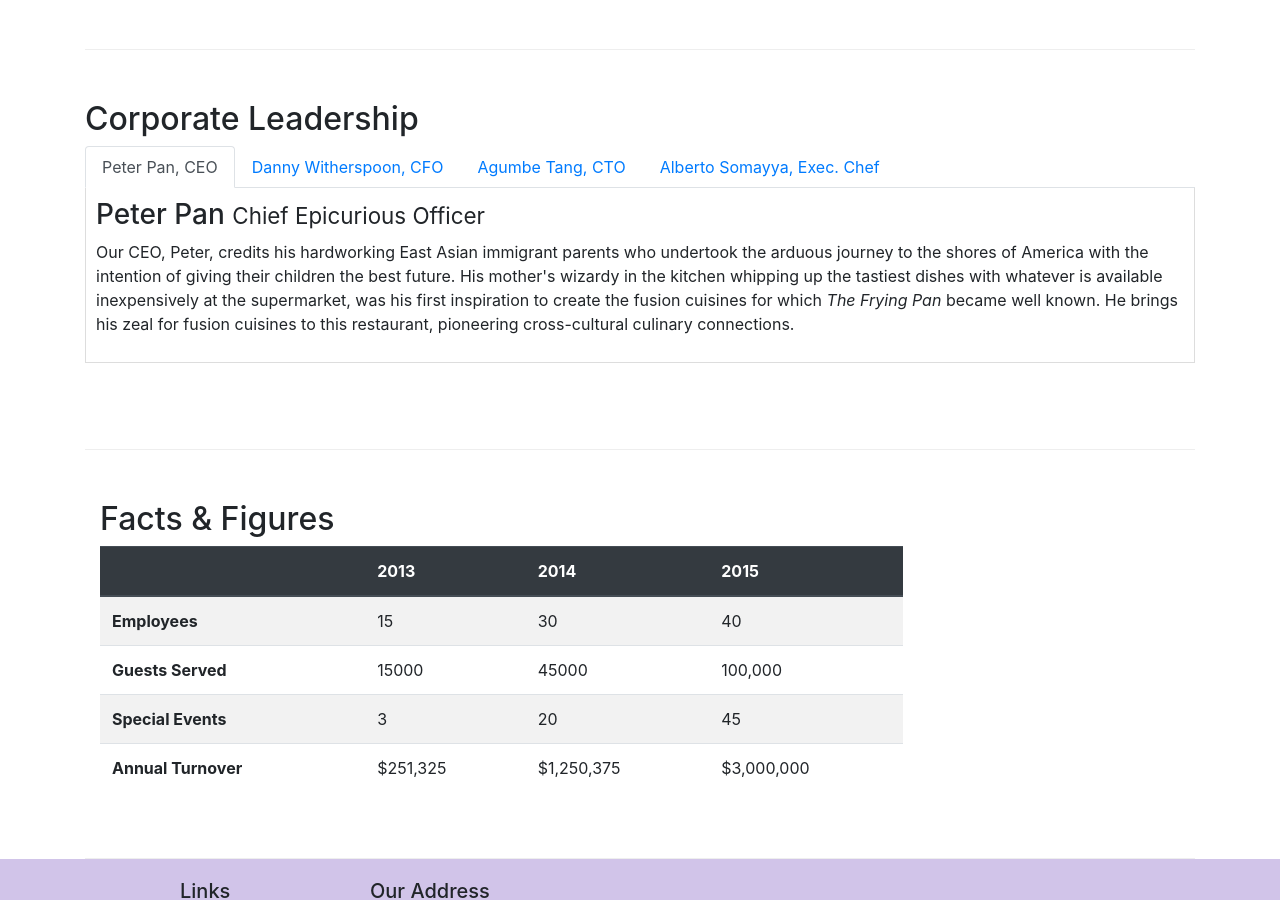
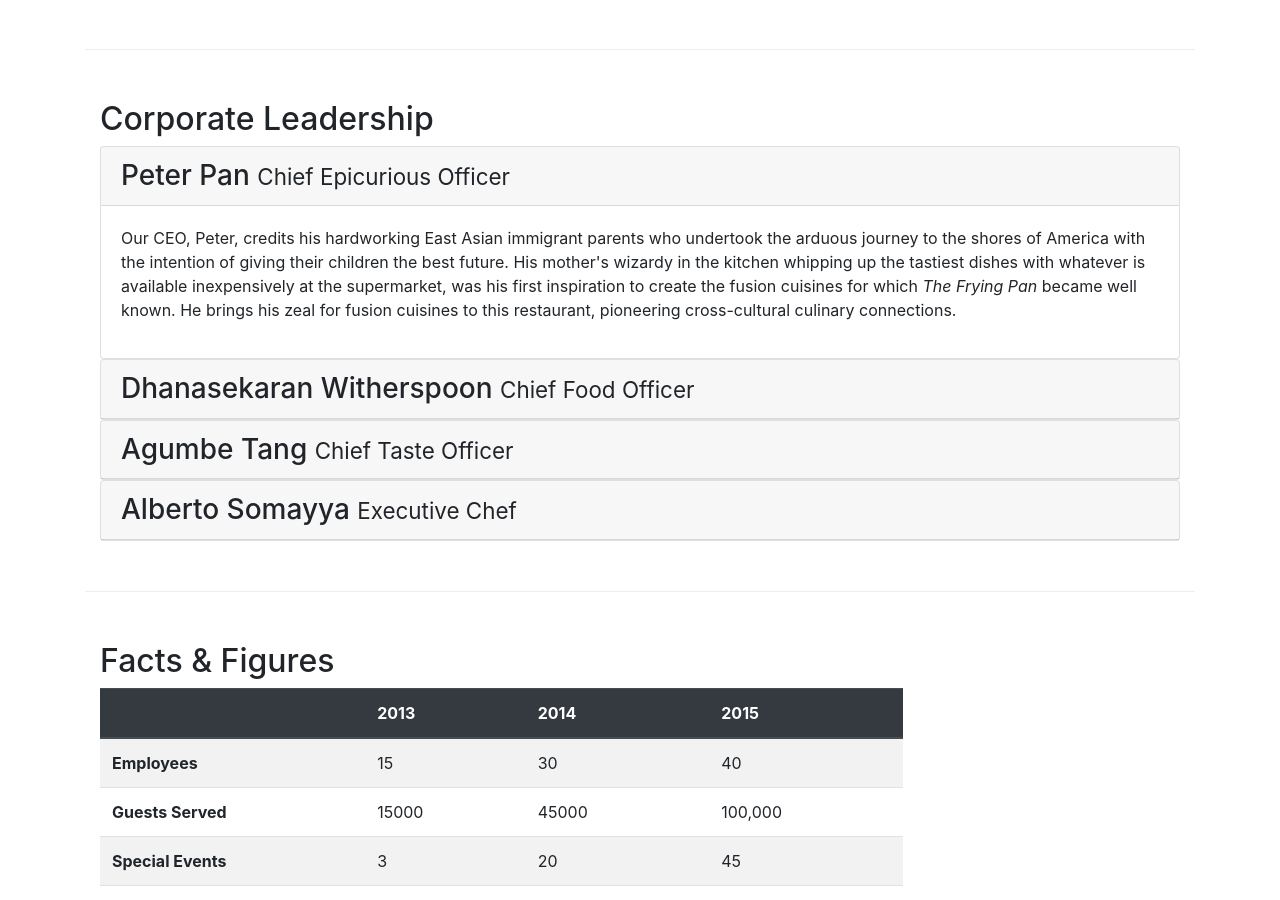
Before and after one commit to NiKsLpU/Boot-strap, a website: page aboutus.html in a window 1280 px wide. Shown: the part 922-1822 px from the top of the page. Drawn offline with nearby package versions, Linux system fonts and the light colour scheme.

Commit message:
accordian

```diff
--- a/aboutus.html
+++ b/aboutus.html
@@ -94,43 +94,70 @@
 
 
         <div class="row row-content">
-            <div>
+            <div class="col-12">
                 <h2>Corporate Leadership</h2>
 
-                <ul class="nav nav-tabs">
-                    <li class="nav-item">
-                        <a class="nav-link active" href="#peter" role="tab" data-toggle="tab">Peter Pan, CEO</a>
-                    </li>
-                    <li class="nav-item">
-                        <a class="nav-link" href="#danny" role="tab" data-toggle="tab">Danny Witherspoon, CFO</a>
-                    </li>
-                    <li class="nav-item">
-                        <a class="nav-link" href="#agumbe" role="tab" data-toggle="tab">Agumbe Tang, CTO</a>
-                    </li>
-                    <li class="nav-item">
-                        <a class="nav-link" href="#alberto" role="tab" data-toggle="tab">Alberto Somayya, Exec. Chef</a>
-                    </li>
-                </ul>
-                <div class="tab-content">
-                    <div role="tabpanel" class="tab-pane fade show active" id="peter">
-                        <h3>Peter Pan <small>Chief Epicurious Officer</small></h3>
-                        <p class="d-none d-sm-block">Our CEO, Peter, credits his hardworking East Asian immigrant parents who undertook the arduous journey to the shores of America with the intention of giving their children the best future. His mother's wizardy in the kitchen whipping up the tastiest dishes with whatever is available inexpensively at the supermarket, was his first inspiration to create the fusion cuisines for which <em>The Frying Pan</em> became well known. He brings his zeal for fusion cuisines to this restaurant, pioneering cross-cultural culinary connections.</p>
+                <div id="accordian">
+                    <div class="card">
+                        <div class="card-header" role="tab" id="peterhead">
+                            <h3 class="mb-0">
+                                <a data-toggle="collapse" data-target="#peter">
+                                    Peter Pan <small>Chief Epicurious Officer</small>
+                                </a>
+                            </h3>
+                        </div>
+                        <div role="tabpanel" class="collapse show" id="peter" data-parent="#accordian">
+                            <div class="card-body">
+                                <p class="d-none d-sm-block">Our CEO, Peter, credits his hardworking East Asian immigrant parents who undertook the arduous journey to the shores of America with the intention of giving their children the best future. His mother's wizardy in the kitchen whipping up the tastiest dishes with whatever is available inexpensively at the supermarket, was his first inspiration to create the fusion cuisines for which <em>The Frying Pan</em> became well known. He brings his zeal for fusion cuisines to this restaurant, pioneering cross-cultural culinary connections.</p>
+                            </div>
+                        </div>
                     </div>
 
-                    <div role="tabpanel" class="tab-pane fade" id="danny">
-                        <h3>Dhanasekaran Witherspoon <small>Chief Food Officer</small></h3>
-                        <p class="d-none d-sm-block">Our CFO, Danny, as he is affectionately referred to by his colleagues, comes from a long established family tradition in farming and produce. His experiences growing up on a farm in the Australian outback gave him great appreciation for varieties of food sources. As he puts it in his own words, <em>Everything that runs, wins, and everything that stays, pays!</em></p>
+                    <div class="card">
+                        <div class="card-header" role="tab" id="dannyhead">
+                            <h3 class="mb-0">
+                                <a class="collapsed" data-toggle="collapse" data-target="#danny">
+                                    Dhanasekaran Witherspoon <small>Chief Food Officer</small>
+                                </a>
+                            </h3>
+                        </div>
+                        <div class="collapse" id="danny" data-parent="#accordian">
+                            <div class="card-body">
+                                <p class="d-none d-sm-block">Our CFO, Danny, as he is affectionately referred to by his colleagues, comes from a long established family tradition in farming and produce. His experiences growing up on a farm in the Australian outback gave him great appreciation for varieties of food sources. As he puts it in his own words, <em>Everything that runs, wins, and everything that stays, pays!</em></p>
+                            </div>
+                        </div>
                     </div>
 
-                    <div role="tabpanel" class="tab-pane fade" id="agumbe">
-                        <h3>Agumbe Tang <small>Chief Taste Officer</small></h3>
-                        <p class="d-none d-sm-block">Blessed with the most discerning gustatory sense, Agumbe, our CTO, personally ensures that every dish that we serve meets his exacting tastes. Our chefs dread the tongue lashing that ensues if their dish does not meet his exacting standards. He lives by his motto, <em>You click only if you survive my lick.</em></p>
+                    <div class="card">
+                        <div class="card-header" role="tab" id="agumbehead">
+                            <h3 class="mb-0">
+                                <a data-toggle="collapse" data-target="#agumbe">
+                                    Agumbe Tang <small>Chief Taste Officer</small>
+                                </a>
+                            </h3>
+                        </div>
+                        <div class="collapse" id="agumbe" data-parent="#accordian">
+                            <div class="card-body">
+                                <p class="d-none d-sm-block">Blessed with the most discerning gustatory sense, Agumbe, our CTO, personally ensures that every dish that we serve meets his exacting tastes. Our chefs dread the tongue lashing that ensues if their dish does not meet his exacting standards. He lives by his motto, <em>You click only if you survive my lick.</em></p>
+                            </div>
+                        </div>
                     </div>
 
-                    <div role="tabpanel" class="tab-pane fade" id="alberto">
-                        <h3>Alberto Somayya <small>Executive Chef</small></h3>
-                        <p class="d-none d-sm-block">Award winning three-star Michelin chef with wide International experience having worked closely with whos-who in the culinary world, he specializes in creating mouthwatering Indo-Italian fusion experiences. He says, <em>Put together the cuisines from the two craziest cultures, and you get a winning hit! Amma Mia!</em></p>
+                    <div class="card">
+                        <div class="card-header" role="tab" id="albertohead">
+                            <h3 class="mb-0">
+                                <a data-toggle="collapse" data-target="#alberto">
+                                    Alberto Somayya <small>Executive Chef</small>
+                                </a>
+                            </h3>
+                        </div>
+                        <div class="collapse" id="alberto" data-parent="#accordian">
+                            <div class="card-body">
+                                <p class="d-none d-sm-block">Award winning three-star Michelin chef with wide International experience having worked closely with whos-who in the culinary world, he specializes in creating mouthwatering Indo-Italian fusion experiences. He says, <em>Put together the cuisines from the two craziest cultures, and you get a winning hit! Amma Mia!</em></p>
+                            </div>
+                        </div>
                     </div>
+
                 </div>
             </div>
        </div>
```
